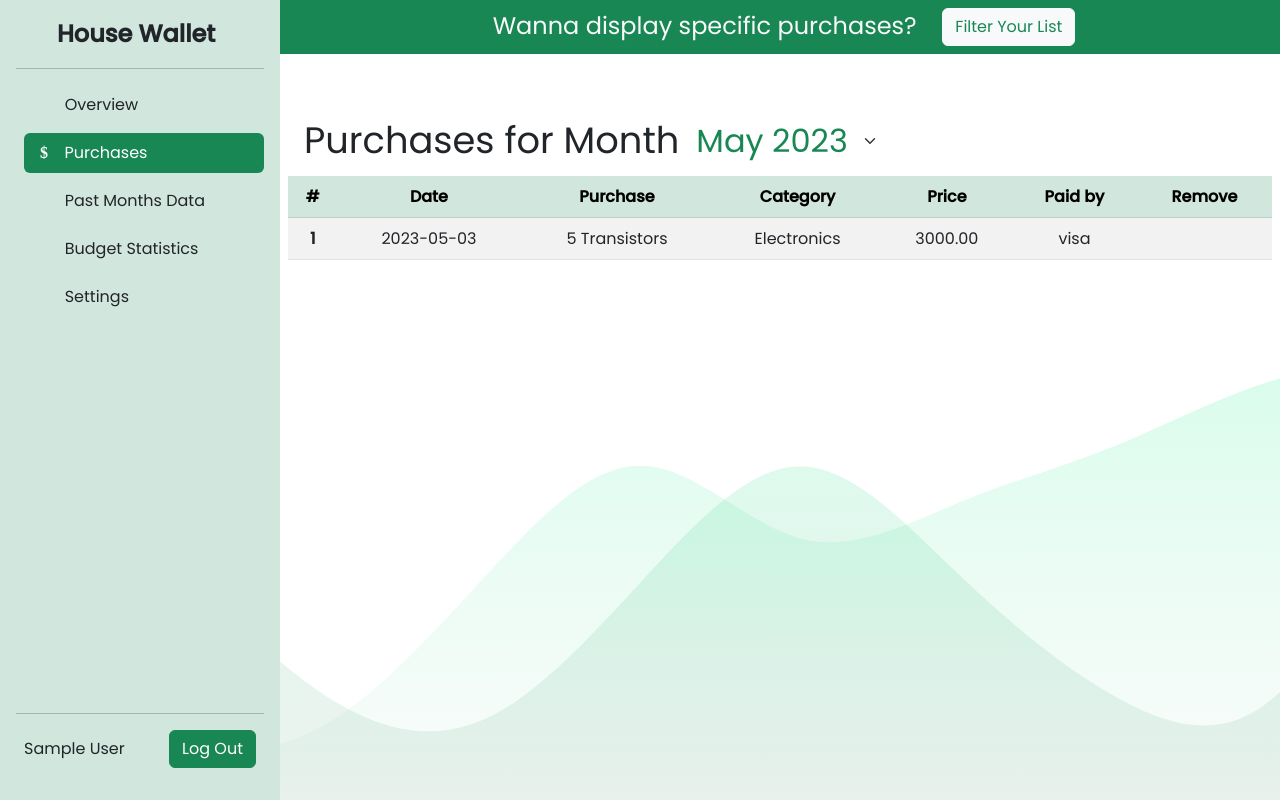
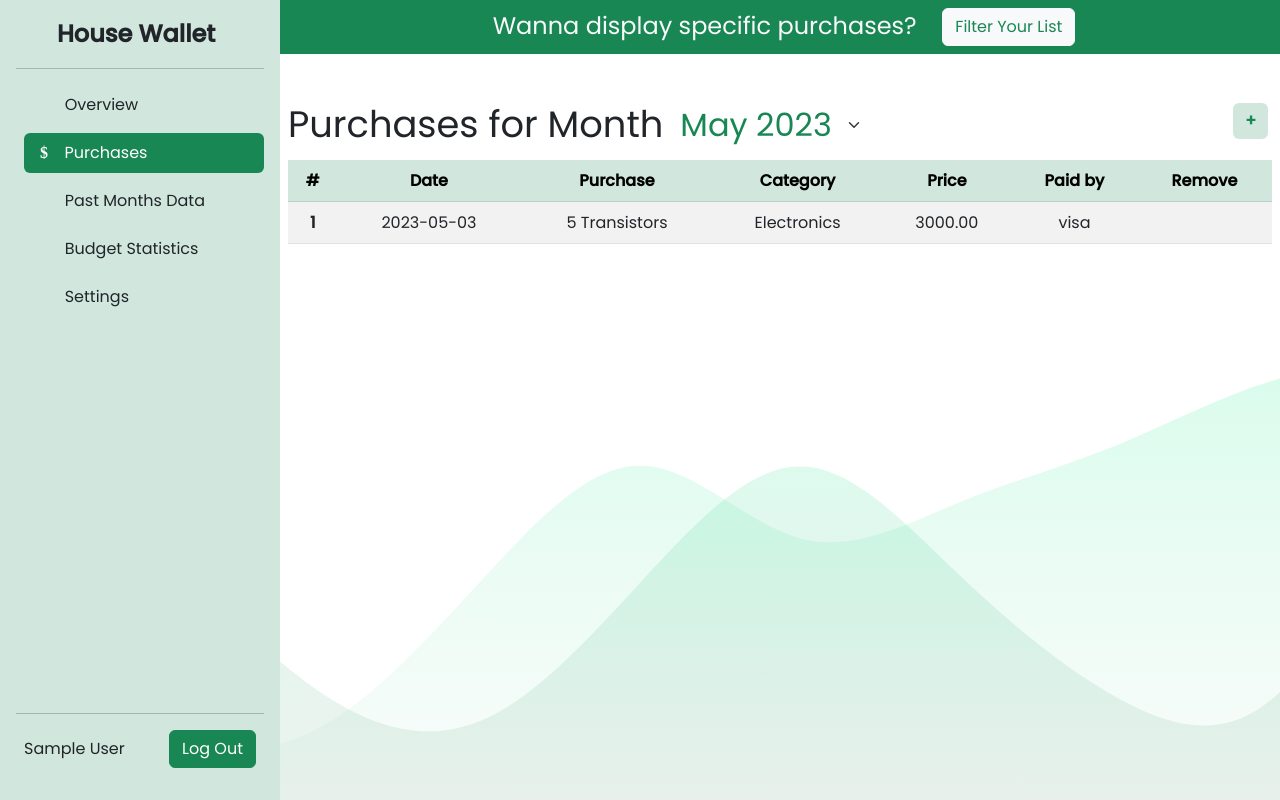
Before and after one commit to MariamAtef226/House-Wallet, a PHP site: page /purchases.php in a window 1280 px wide. Run offline with PHP 8.4, Linux system fonts and the light colour scheme; the visitor is signed in with stand-in values (Sample User, id 1); data comes from the database, SQL or seed files in the repository; some libraries are stand-ins or nearby versions; some web fonts are replaced.

Commit message:
added add button to purchases.php for desktop view - no action yet

```diff
--- a/css/style.css
+++ b/css/style.css
@@ -119,6 +119,18 @@ body {
 .the-table{
   background-color: rgba(255,255,255,0.7);
 }
+
+/* purchases page add button*/
+.plus-button{
+  background-color: var(--lightest-green);
+  border:hidden;
+  transition: width 0.8s ease;
+}
+
+
+.plus-button:hover{
+  background-color: var(--lightest-green);
+}
 /* responsive styling -- mobile view */
 /* following Desktop First scheme*/
 
@@ -147,10 +159,14 @@ body {
     .add-caption{
       align-items: center;
     }
-    .disp-purchases-form, .past-form-filter{
+     .past-form-filter{
       text-align: center;
       font-size: 1.3rem !important;
       justify-content: center;
+    }
+    .disp-purchases-form{
+      font-size: 1.3rem !important;
+
     }
     select{
       font-size: 1.2rem !important;
--- a/js/script.js
+++ b/js/script.js
@@ -197,6 +197,13 @@ window.onload = function () {
       // NB: empty date is set by default to current date in php
     });
   }
+
+
+  // to cause smoothness of width change for add button in purchases page
+  var button = document.querySelector(".plus-button");
+  if (button != null) {
+    button.style.width = "35px";
+  }
 };
 
 // This function prepares the login display
@@ -238,3 +245,21 @@ function ValidateEmail(mail) {
   if (/^\w+([\.-]?\w+)*@\w+([\.-]?\w+)*(\.\w{2,3})+$/.test(mail)) return true;
   return false;
 }
+
+function changecontent() {
+  var button = document.querySelector(".plus-button");
+  button.style.fontSize = "0.8rem";
+  button.style.width = "160px";
+
+  setTimeout(function () {
+    button.innerHTML = "Add a new purchase";
+  }, 650);
+}
+
+function resetcontent() {
+  var button = document.querySelector(".plus-button");
+  button.style.fontSize = "1rem";
+
+  button.style.width = "35px";
+  button.innerHTML = "+";
+}
--- a/purchases.php
+++ b/purchases.php
@@ -119,10 +119,10 @@ $place = 'purchases';
             <?php } ?>
 
             <!-- header -->
-            <div class="header-purchases p-4 pb-0 mt-1 ">
+            <div class="header-purchases p-2 pb-0 mt-1 d-flex justify-content-between align-items-center ">
 
                 <!-- displayed month filter -->
-                <div style="font-size:2.3rem;" class="pt-4">
+                <div style="font-size:2.3rem;" class="pt-4 ">
                     <form class="disp-purchases-form mb-0 d-flex align-items-center" method="get" action="purchases.php" onchange="submit()">
                         <div class="col-auto">
                             <label class="col-form-label pe-2"> Purchases for Month</label>
@@ -146,6 +146,11 @@ $place = 'purchases';
                             </select>
                         </div>
                     </form>
+                </div>
+
+                <div>
+                <button type="button" class="btn text-success mt-3 fw-bold plus-button me-1" data-bs-toggle="modal" data-bs-target="#exampleModal3" onmouseover="changecontent()" onmouseout="resetcontent()">+</button>
+
                 </div>
 
             </div>
```
